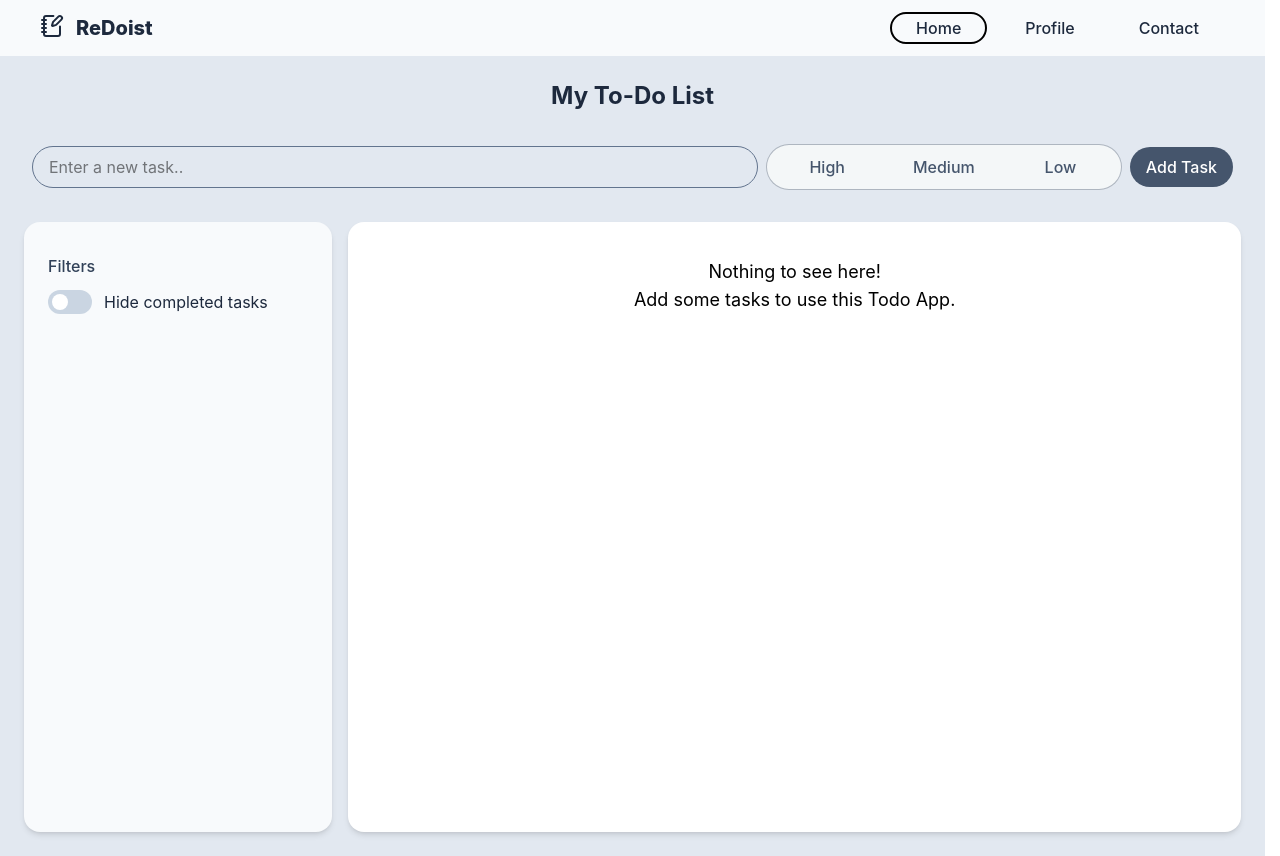
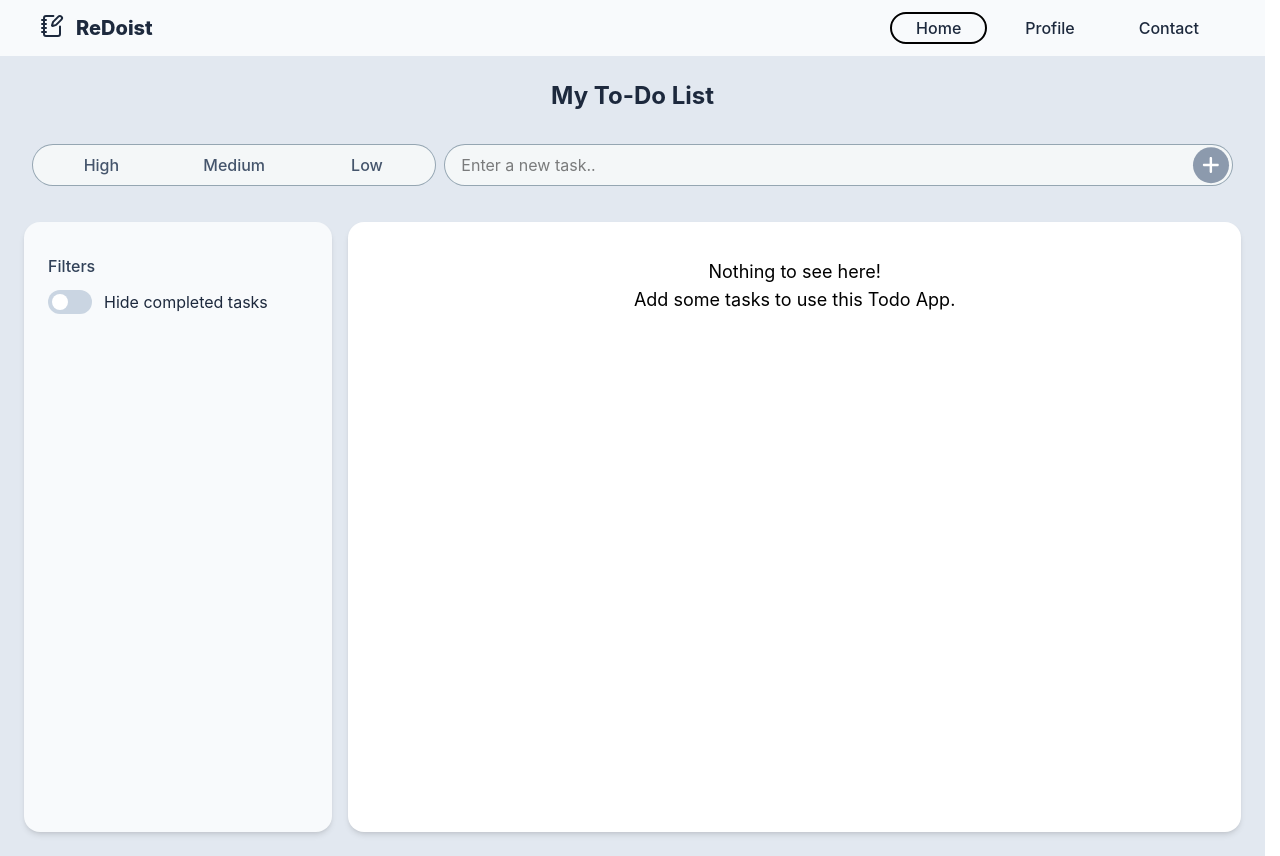
Before and after one commit to verinak/react-todo-app, a React (Vite) app: page /react-todo-app/home in a window 1280 px wide. Built offline with nearby package versions, Linux system fonts and the light colour scheme.

Commit message:
feat(AddTask): edit form layout and add visual validation

```diff
--- a/src/components/AddTask.jsx
+++ b/src/components/AddTask.jsx
@@ -1,73 +1,117 @@
-import React from "react";
+import React, { useState } from "react";
+import { FaPlus } from "react-icons/fa6";
 
 function AddTask({ sendNewTask }) {
-    {
-        /* todo: form handling and validation maybe badal el 2araf da */
-    }
+    const [formData, setFormData] = useState({
+        title: "",
+        priority: "none",
+    });
+
+    const handleTitleChange = (event) => {
+        setFormData((prev) => ({
+            ...prev,
+            title: event.target.value,
+        }));
+    };
+
+    const handlePriorityChange = (event) => {
+        setFormData((prev) => ({
+            ...prev,
+            priority: event.target.checked ? event.target.value : "none",
+        }));
+    };
+
     const handleTaskSubmit = (event) => {
-        // console.log(event);
         event.preventDefault();
 
-        const formData = new FormData(event.currentTarget);
-        const values = Object.fromEntries(formData.entries());
-        // console.log(values); // { username: "...", email: "..." }
+        sendNewTask(formData);
+        // event.target.reset();
+        setFormData({
+            title: "",
+            priority: "none",
+        });
+    };
 
-        event.target.reset();
-        sendNewTask(values);
-    };
     return (
-        <div className="px-2 py-4 m-2">
-            <form
-                className="flex flex-col md:flex-row gap-2 items-center"
-                onSubmit={handleTaskSubmit}
-            >
-                <input
-                    type="text"
-                    placeholder="Enter a new task.."
-                    id="title"
-                    name="title"
-                    className="flex-2 rounded-3xl border border-slate-500 px-4 py-2 outline-none focus:ring-1 focus:ring-slate-500 w-full md:w-fit transition"
-                />
-
-                <div className="flex-1 flex flex-row justify-between p-1 gap-1 bg-white-50 border border-slate-600/40 bg-gray-50/80 rounded-3xl w-full md:w-fit">
-                    {/* using text-shadow to simulate bold text, for a smooth transition */}
-                    <label className="flex-1 text-center px-0.5 py-1.5 rounded-3xl font-medium text-slate-600 has-[input:checked]:text-gray-50 has-[input:checked]:bg-red-500/85 has-[input:checked]:font-bold has-[input:checked]:tracking-wider hover:tracking-wider transition-all duration-150 ease-in">
+        <div className="m-2 px-2 py-4">
+            <form className="flex flex-col items-start gap-2 space-y-1 md:flex-row" onSubmit={handleTaskSubmit}>
+                <div
+                    className="bg-white-50 flex w-full flex-1 flex-row justify-between gap-1 rounded-3xl border
+                        border-sky-950/40 bg-gray-50/80 p-1 md:w-fit"
+                >
+                    <label
+                        className="flex-1 rounded-3xl px-0.5 py-1 text-center font-medium text-slate-600 transition-all
+                            duration-150 ease-in hover:tracking-wider has-[input:checked]:bg-red-500/85
+                            has-[input:checked]:font-bold has-[input:checked]:tracking-wider
+                            has-[input:checked]:text-gray-50"
+                    >
                         <input
                             className="peer hidden"
-                            type="radio"
+                            type="checkbox"
                             name="priority"
                             value="high"
-                            // checked
+                            checked={formData.priority === "high"}
+                            onChange={handlePriorityChange}
+                            // onClick={handleRadioClick}
                         />
                         <span className="px-2 py-1">High</span>
                     </label>
-                    <label className="flex-1 text-center px-0.5 py-1.5 rounded-3xl font-medium text-slate-600 has-[input:checked]:text-gray-50 has-[input:checked]:bg-yellow-500/85 has-[input:checked]:font-bold has-[input:checked]:tracking-wider hover:tracking-wider transition-all duration-150 ease-in">
+                    <label
+                        className="flex-1 rounded-3xl px-0.5 py-1 text-center font-medium text-slate-600 transition-all
+                            duration-150 ease-in hover:tracking-wider has-[input:checked]:bg-yellow-500/85
+                            has-[input:checked]:font-bold has-[input:checked]:tracking-wider
+                            has-[input:checked]:text-gray-50"
+                    >
                         <input
                             className="hidden"
-                            type="radio"
+                            type="checkbox"
                             name="priority"
                             value="medium"
+                            checked={formData.priority === "medium"}
+                            onChange={handlePriorityChange}
                         />
                         <span className="px-2 py-1">Medium</span>
                     </label>
 
-                    <label className="flex-1 text-center px-0.5 py-1.5 rounded-3xl font-medium text-slate-600 has-[input:checked]:text-gray-50 has-[input:checked]:bg-lime-500/85 has-[input:checked]:font-bold has-[input:checked]:tracking-wider hover:tracking-wider transition-all duration-150 ease-in">
+                    <label
+                        className="flex-1 rounded-3xl px-0.5 py-1 text-center font-medium text-slate-600 transition-all
+                            duration-150 ease-in hover:tracking-wider has-[input:checked]:bg-lime-500/85
+                            has-[input:checked]:font-bold has-[input:checked]:tracking-wider
+                            has-[input:checked]:text-gray-50"
+                    >
                         <input
                             className="hidden"
-                            type="radio"
+                            type="checkbox"
                             name="priority"
                             value="low"
+                            checked={formData.priority === "low"}
+                            onChange={handlePriorityChange}
                         />
                         <span className="px-2 py-1">Low</span>
                     </label>
                 </div>
 
-                <button
-                    type="submit"
-                    className="rounded-3xl px-4 py-2 bg-slate-600 hover:bg-slate-700 hover:tracking-wider text-white font-medium  w-full md:w-fit transition-all"
-                >
-                    Add Task
-                </button>
+                <div className="relative w-full flex-2 md:w-fit">
+                    <input
+                        type="text"
+                        placeholder="Enter a new task.."
+                        id="title"
+                        name="title"
+                        value={formData.title}
+                        onChange={handleTitleChange}
+                        className="w-full rounded-3xl border border-sky-950/40 bg-gray-50/80 px-4 py-2 pe-11
+                            outline-none focus:ring-1 focus:ring-sky-900/70 transition-all ease-in"
+                    />
+                    <button
+                        type="submit"
+                        className="absolute end-0 top-1/2 mx-1 h-[85%] -translate-y-1/2 transform rounded-3xl
+                            bg-sky-900/80 p-2 text-white transition-all enabled:hover:bg-sky-900/90
+                            disabled:cursor-not-allowed disabled:bg-slate-500/70"
+                        disabled={!formData.title.trim()}
+                    >
+                        <FaPlus className="h-full w-full" />
+                    </button>
+                </div>
             </form>
         </div>
     );
```
